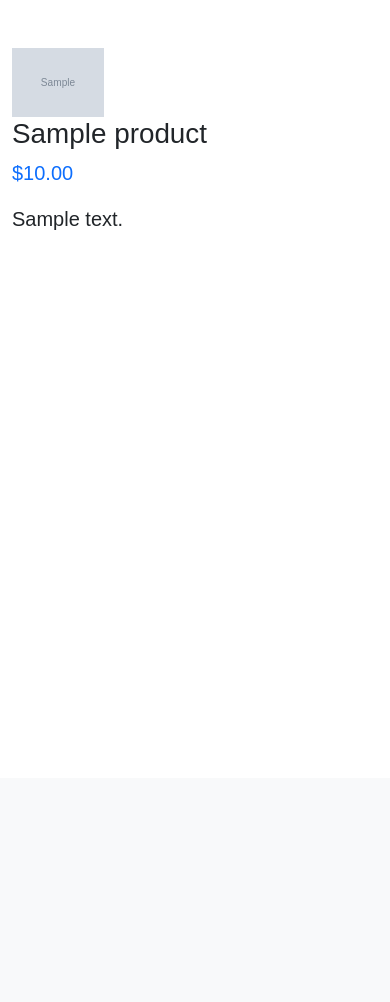
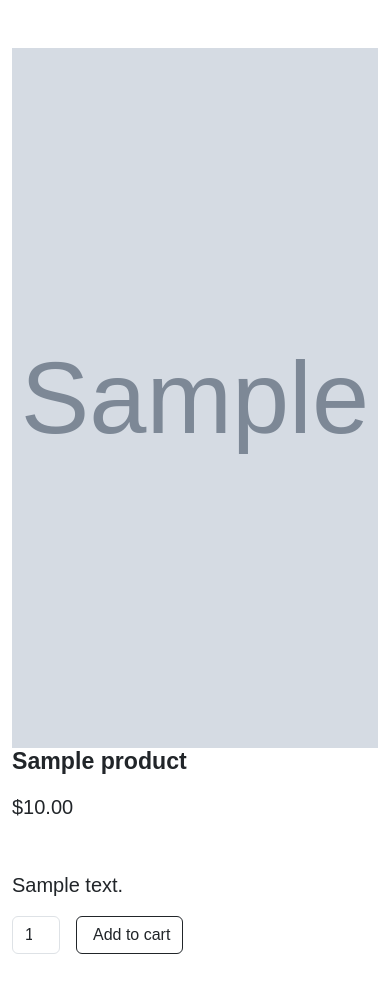
Before and after one commit to dvrkdev/django-tutorial, a Django app: page /product/1/ in a window 390 px wide. Shown: the part 66-1068 px from the top of the page. Before the commit the page ends 296 px from the top, so only its background shows below. Run offline with Django 5.2, Linux system fonts and the light colour scheme; tables that the repository leaves empty hold one stand-in row (values such as "Sample post"); grey boxes marked "Sample" are stand-in pictures; parts of the project's set-up code (start-up, migrations or seed data) failed here and were passed over; some web fonts are replaced.

Commit message:
Refactor product detail template for improved layout and responsiveness

```diff
--- a/myproject/myapp/templates/myapp/product_detail.html
+++ b/myproject/myapp/templates/myapp/product_detail.html
@@ -1,10 +1,45 @@
 {% extends "base.html" %}
-{% block title %}{% endblock %}
+{% block title %}{{ product.name }}{% endblock %}
 {% block content %}
-    <div>
-        {% if product.image %}<img src="{{ product.image.url }}" alt="{{ product.name }}" class="w-25">{% endif %}
-        <h1>{{ product.name }}</h1>
-        <p class="lead text-primary">${{ product.price }}</p>
-        <p class="lead">{{ product.description }}</p>
+    <div class="row align-items-center gx-4">
+        <!-- product image -->
+        <div class="col-md-6">
+            {% if product.image %}
+                <img src="{{ product.image.url }}"
+                     alt="{{ product.name }}"
+                     class="img-fluid w-100"
+                     style="height: 700px;
+                            object-fit: cover">
+            {% else %}
+                <div class="d-flex align-items-center justify-content-center"
+                     style="height: 700px">
+                    <span class="fs-4 text-muted">600 &times; 700</span>
+                </div>
+            {% endif %}
+        </div>
+        <!-- /product image -->
+        <!-- product detail -->
+        <div class="col-md-6">
+            <h3 class="fw-bold mb-3">{{ product.name }}</h3>
+            <div class="fs-5 mb-5">
+                {% if product.old_price %}<span class="text-decoration-line-through">${{ product.old_price }}</span>{% endif %}
+                <span>${{ product.price }}</span>
+            </div>
+            <p class="lead">{{ product.description }}</p>
+            <form method="post" class="d-flex">
+                {% csrf_token %}
+                <input class="form-control text-center me-3"
+                       type="number"
+                       name="quantity"
+                       value="1"
+                       min="1"
+                       style="max-width: 3rem">
+                <button class="btn btn-outline-dark flex-shrink-0" type="submit">
+                    <i class="bi-cart-fill me-1"></i>
+                    Add to cart
+                </button>
+            </form>
+        </div>
+        <!-- /product detail -->
     </div>
 {% endblock %}
```
